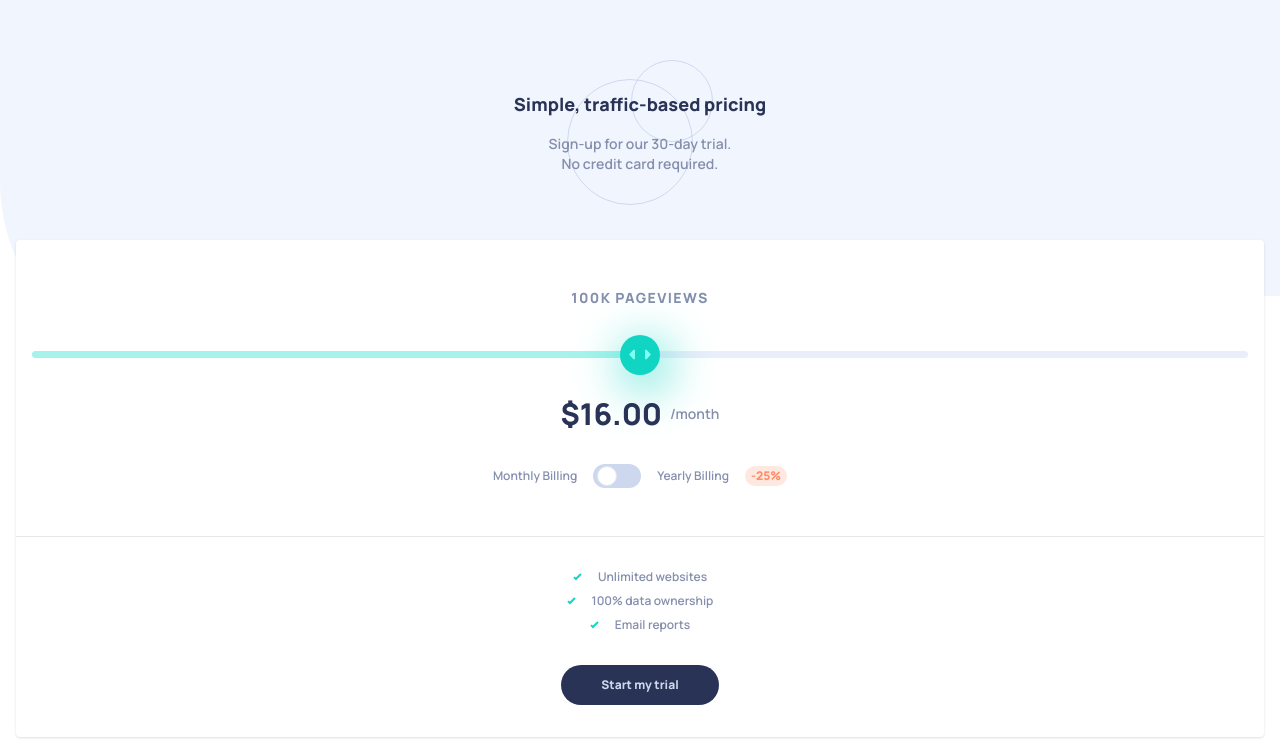
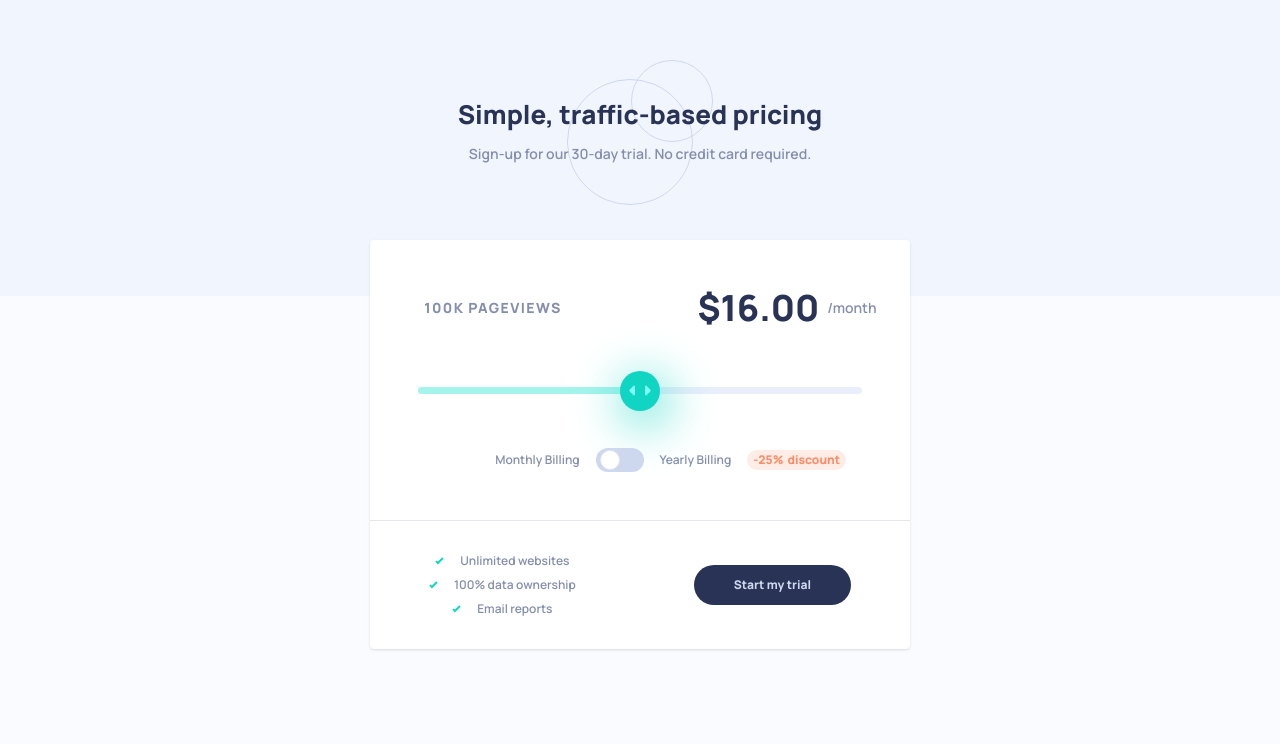
Before and after one commit to marselle13/pricing-component, a plain HTML site: page src/index.html in a window 1280 px wide. Drawn offline with Linux system fonts and the light colour scheme.

Commit message:
design for desktop

```diff
--- a/src/index.html
+++ b/src/index.html
@@ -9,39 +9,49 @@
   </head>
   <body>
     <header
-      class="bg-pattern grid place-content-center text-center bg-left pt-8 pb-16 bg-no-repeat"
+      class="bg-pattern grid place-content-center text-center bg-left pt-8 pb-16 bg-no-repeat lg:bg-center"
     >
       <div
         class="bg-circle bg-no-repeat bg-center space-y-4 h-[200px] grid place-content-center"
       >
-        <h1 class="font-extrabold text-lg text-desaturated-blue">
+        <h1 class="font-extrabold text-lg text-desaturated-blue lg:text-[26px]">
           Simple, traffic-based pricing
         </h1>
-        <p class="text-grayish-blue text-sm max-w-[200px] mx-auto">
+        <p
+          class="text-grayish-blue text-sm max-w-[200px] mx-auto lg:max-w-[350px]"
+        >
           Sign-up for our 30-day trial. No credit card required.
         </p>
       </div>
     </header>
     <main>
       <div
-        class="bg-white relative bottom-14 mx-4 rounded pt-12 text-center shadow"
+        class="bg-white relative bottom-14 mx-4 rounded pt-12 text-center shadow lg:max-w-[540px] lg:mx-auto"
       >
-        <div class="w-full gap-8 pb-12 grid content-center border-b">
-          <h3
-            class="uppercase text-sm text-grayish-blue font-extrabold tracking-widest"
-          >
-            100k pageviews
-          </h3>
-          <div class="mx-4">
-            <input type="range" class="w-full" min="0" max="100" />
+        <div
+          class="w-full gap-8 pb-12 grid content-center border-b lg:grid-cols-2 lg:gap-12"
+        >
+          <div class="self-center">
+            <h3
+              class="uppercase text-sm text-grayish-blue font-extrabold tracking-widest"
+            >
+              100k pageviews
+            </h3>
+          </div>
+          <div class="mx-4 lg:col-span-2 lg:order-3 lg:mx-12">
+            <input type="range" class="w-full rounded-full" min="0" max="100" />
           </div>
           <div class="flex items-center justify-center gap-2">
-            <h2 class="font-extrabold text-desaturated-blue text-3xl">
+            <h2
+              class="font-extrabold text-desaturated-blue text-3xl lg:text-4xl"
+            >
               $16.00
             </h2>
             <span class="text-sm text-grayish-blue">/month</span>
           </div>
-          <div class="flex justify-center items-center gap-4">
+          <div
+            class="flex justify-center items-center gap-4 lg:col-span-2 lg:order-last lg:justify-end lg:mr-16"
+          >
             <p class="text-xs text-grayish-blue">Monthly Billing</p>
             <label class="relative inline-flex items-center cursor-pointer">
               <input type="checkbox" value="" class="sr-only peer" />
@@ -51,14 +61,17 @@
             </label>
             <div class="flex items-center gap-4">
               <p class="text-xs text-grayish-blue">Yearly Billing</p>
+
               <span
-                class="text-xs bg-light-red rounded-full bg-opacity-20 text-light-red py-[2px] px-[6px] font-extrabold"
-                >-25%</span
+                class="text-xs bg-grayish-red rounded-full text-light-red py-[2px] px-[6px] font-extrabold lg:flex"
+                >-25%<span class="hidden lg:flex ml-1"> discount</span></span
               >
             </div>
           </div>
         </div>
-        <div class="py-8 space-y-8">
+        <div
+          class="py-8 space-y-8 lg:flex lg:justify-around lg:items-center lg:space-y-0"
+        >
           <ul class="space-y-2">
             <li
               class="flex items-center justify-center gap-4 text-xs text-grayish-blue"
@@ -79,6 +92,7 @@
               Email reports
             </li>
           </ul>
+
           <button
             class="bg-desaturated-blue px-10 py-3 rounded-full text-xs text-light-blue font-extrabold"
           >
--- a/src/input.css
+++ b/src/input.css
@@ -14,6 +14,7 @@
 
 html {
   font-family: "manrope", sans-serif;
+  background-color: hsl(230, 100%, 99%);
 }
 
 .font-extrabold {
--- a/src/script.js
+++ b/src/script.js
@@ -1,6 +1,11 @@
 const rangeInputs = document.querySelector('input[type="range"]');
 
-function handleInputChange(e) {
+class App {
+  constructor() {
+    rangeInputs.addEventListener("input", this._handleInputChange);
+  }
+
+  _handleInputChange(e) {
     let target = e.target;
     if (e.target.type !== "range") {
       target = document.getElementById("range");
@@ -11,5 +16,6 @@ function handleInputChange(e) {
 
     target.style.backgroundSize = ((val - min) * 100) / (max - min) + "% 100%";
   }
+}
 
-rangeInputs.addEventListener("input", handleInputChange);
+const app = new App();
--- a/tailwind.config.js
+++ b/tailwind.config.js
@@ -9,7 +9,7 @@ module.exports = {
         "grayish-red": "hsl(14, 92%, 95%)", //discount bg
         "light-red": "hsl(15, 100%, 70%)", // dicsount text
         "pale-blue": "hsl(226, 100%, 87%)", // cta text
-        "pale-white": "hsl(230, 100%, 99%) ", //Main bg
+        "pale-white": "hsl(230, 100%, 99%)", //Main bg
         "grayish-white": "hsl(224, 65%, 95%)", //Empty Bar
         "light-blue": "hsl(223, 50%, 87%)", //Toggle Bg
         "grayish-blue": "hsl(225, 20%, 60%)", //Text
```
Also changed, not shown: dist/output.css. Lines whose indentation alone changed are shown as unchanged.
